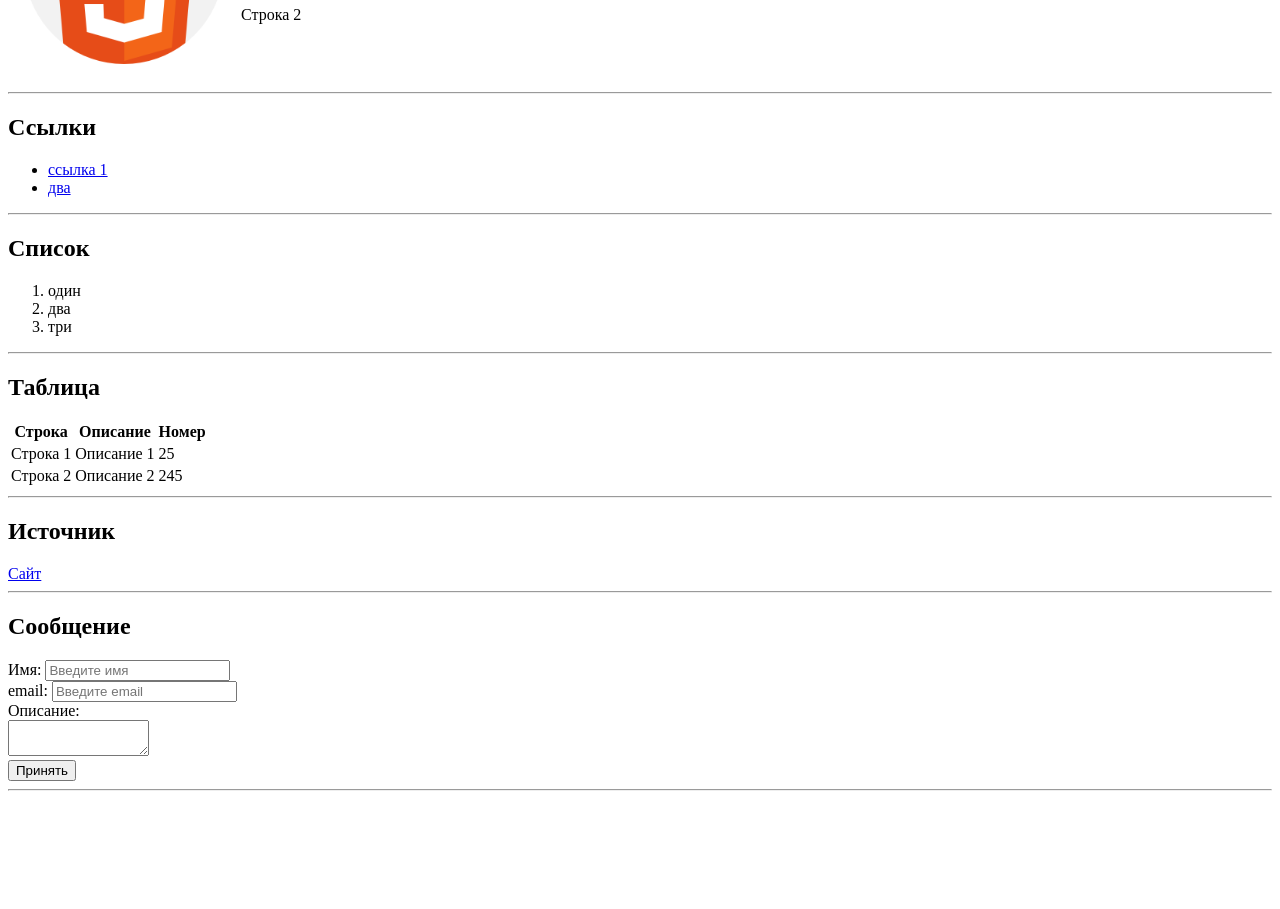
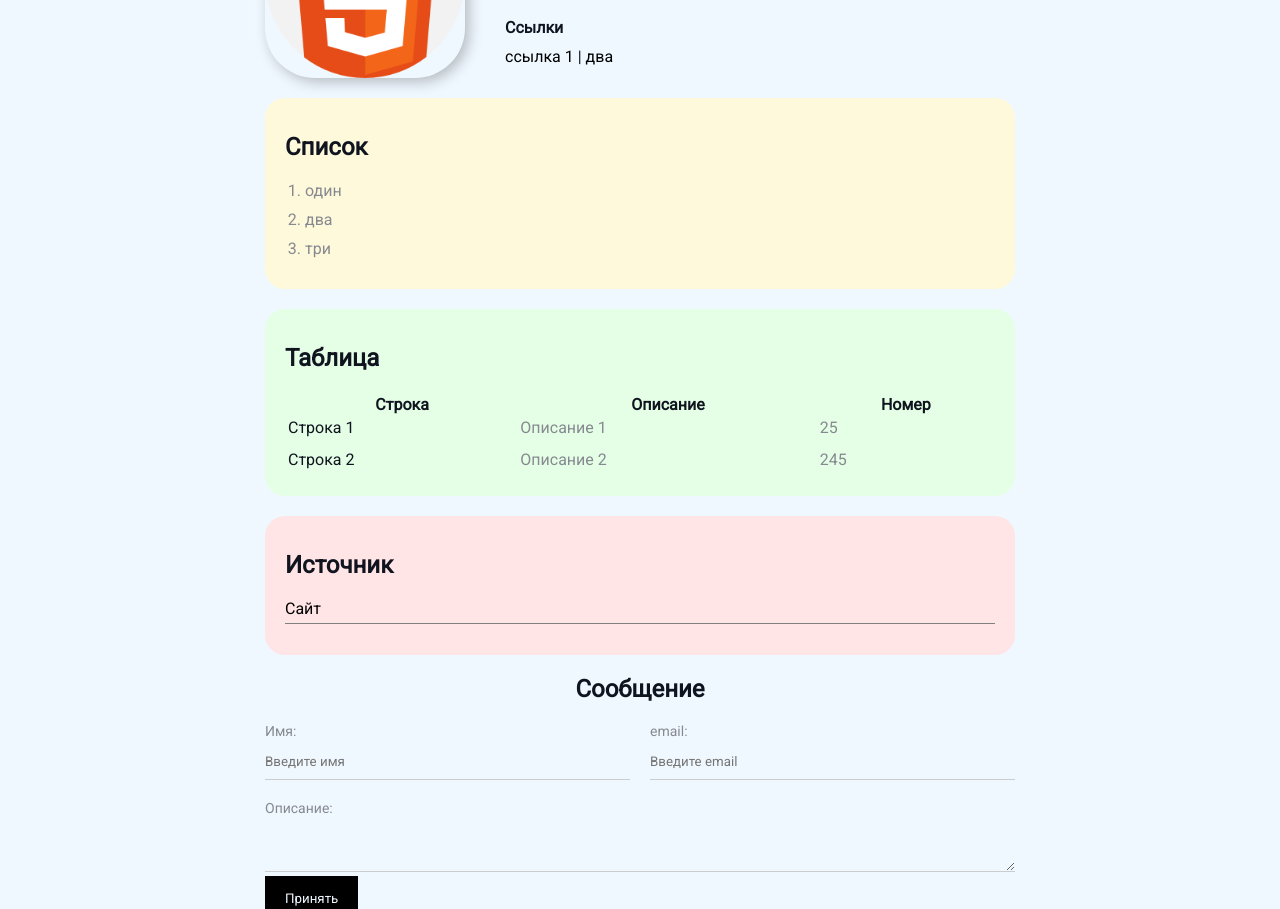
Before and after one commit to MegaMasterPRO/test-site, a plain HTML site: page index.html in a window 1280 px wide. Shown: the part 160-1069 px from the top of the page. Before the commit the page ends 959 px from the top, so only its background shows below. Drawn offline with Linux system fonts and the light colour scheme.

Commit message:
Add files via upload

```diff
--- a/index.html
+++ b/index.html
@@ -1,43 +1,39 @@
 <!DOCTYPE html>
-<html lang="en">
+<html>
   <head>
     <meta charset="UTF-8" />
     <title>Основная страница</title>
+    <link rel="stylesheet" href="styles.css" />
   </head>
 
   <body>
-    <table cellspacing="15">
-      <tr>
-        <td>
-          <img src="919827.png" width="200" alt="Картинка" />
-        </td>
-        <td>
+    <div class="conteiner">
+      <div class="info">
+        <img src="919827.png" alt="Картинка" class="img" />
+        <div class="info-grp">
           <h1>Инфо</h1>
           <p>просто <em>курсив</em> <strong>жирный</strong></p>
           <p>Строка 2</p>
-        </td>
-      </tr>
-    </table>
-    <hr />
 
-    <h2><strong>Ссылки</strong></h2>
+          <h4><strong>Ссылки</strong></h4>
+          <a href="https://www.google.com/" target="_blank">ссылка 1</a>
+          |
+          <a href="https://byxatab.com/" target="_blank">два</a>
+        </div>
+      </div>
 
-    <ul>
-      <li><a href="https://www.google.com/" target="_blank">ссылка 1</a></li>
-      <li><a href="https://www.google.com/" target="_blank">два</a></li>
-    </ul>
-    <hr />
-
+      <div class="card bg-yelloy">
         <h2>Список</h2>
-    <ol>
+        <ol class="list">
           <li>один</li>
           <li>два</li>
           <li>три</li>
         </ol>
-    <hr />
+      </div>
 
+      <div class="card bg-green">
         <h2>Таблица</h2>
-    <table>
+        <table class="tbl">
           <tr>
             <th>Строка</th>
             <th>Описание</th>
@@ -54,30 +50,50 @@
             <td>245</td>
           </tr>
         </table>
-    <hr />
+      </div>
 
+      <div class="card bg-red">
         <h2>Источник</h2>
+        <ul class="link-list">
+          <li>
             <a href="st2.html" target="_blank">Сайт</a>
-    <hr />
+          </li>
+        </ul>
+      </div>
 
+      <div class="contact">
         <h2>Сообщение</h2>
 
         <form action="/">
+          <div class="row">
+            <div class="form-group">
               <label for="name">Имя:</label>
-      <input type="text" id="name" placeholder="Введите имя" />
-      <br />
+              <input
+                type="text"
+                id="name"
+                placeholder="Введите имя"
+                autocomplete="off"
+              />
+            </div>
 
+            <div class="form-group">
               <label for="email">email:</label>
-      <input type="text" id="name" placeholder="Введите email" />
-      <br />
+              <input type="text" id="email" placeholder="Введите email" />
+            </div>
+          </div>
+          <div class="form-group">
+            <label for="text">Описание:</label>
+            <textarea id="text" cols="15" rows="2"></textarea>
+          </div>
 
-      <label for="text">Описание:</label>
-      <br />
-      <textarea id="text" cols="15" rows="2"></textarea>
-      <br />
+          <input class="btn" type="submit" value="Принять" />
+        </form>
+      </div>
+      <div class="position">
+        <div class="box"></div>
+      </div>
+    </div>
 
-      <input type="submit" value="Принять" />
-    </form>
-    <hr />
+    <div style="padding-bottom: 500px"></div>
   </body>
 </html>
--- /dev/null
+++ b/styles.css
@@ -0,0 +1,230 @@
+@import url("https://fonts.googleapis.com/css2?family=Roboto&display=swap");
+
+/* * {
+    margin: 0;
+    padding: 0;
+} */
+
+body {
+  background-color: aliceblue;
+  color: #0f141e;
+
+  font-size: 16px;
+  font-weight: normal;
+  font-family: "Roboto", sans-serif;
+
+  /* font: normal 16px 'Roboto', sans-serif; */
+}
+
+.conteiner {
+  max-width: 750px;
+  margin: auto;
+  padding-top: 30px;
+}
+
+a {
+  color: black;
+  text-decoration: none;
+}
+
+a:hover {
+  text-decoration: underline;
+}
+
+a:active {
+  color: blue;
+}
+
+a:visited {
+  color: gray;
+}
+
+.img {
+  width: 200px;
+  border-radius: 50px;
+  box-shadow: 4px 4px 14px rgba(0, 0, 0, 0.25);
+}
+
+.info {
+  display: flex;
+  margin-bottom: 20px;
+}
+
+/* @media (max-width: 700px) {
+  .info {
+    display: block;
+    text-align: center;
+  }
+} */
+
+.info p {
+  color: #86898f;
+  margin: 0;
+  font-style: italic;
+  font-weight: bold;
+  text-decoration: none;
+
+  /* text-transform: uppercase; */
+  /* letter-spacing: 5px; */
+  /* word-spacing: 15px; */
+}
+
+.info-grp {
+  margin-left: 40px;
+}
+
+.info-grp h4 {
+  margin-bottom: 10px;
+}
+
+.bg-yelloy {
+  background: #fff9dc;
+}
+
+.bg-green {
+  background: #e5ffe7;
+}
+
+.bg-red {
+  background: #ffe5e5;
+}
+
+.card {
+  padding: 15px 20px;
+  margin-bottom: 20px;
+  border-radius: 20px;
+}
+
+.card h2 {
+  margin-bottom: 20px;
+}
+
+.list {
+  padding: 0 20px;
+}
+
+.list li {
+  color: #86898f;
+  margin-bottom: 10px;
+  /* border-bottom: 1px solid gray; */
+}
+
+.tbl {
+  width: 100%;
+}
+
+.tbl td {
+  padding-bottom: 10px;
+}
+
+.tbl td:nth-child(2),
+td:nth-child(3) {
+  color: #86898f;
+}
+
+.link-list {
+  list-style: none;
+  padding: 0;
+}
+
+.link-list li {
+  margin-bottom: 10px;
+  padding-bottom: 5px;
+  border-bottom: 1px solid gray;
+}
+
+.contact h2 {
+  text-align: center;
+}
+
+.form-group label {
+  display: block;
+  font-size: 14px;
+  color: #86898f;
+}
+
+.form-group input,
+.form-group textarea {
+  width: 100%;
+  box-sizing: border-box;
+  border: none;
+  background: transparent;
+  border-bottom: 1px solid #ccc;
+  color: black;
+  padding: 15px 0 10px;
+  outline: none;
+  font-family: inherit;
+}
+
+.row {
+  display: flex;
+  margin-bottom: 20px;
+}
+
+.row > .form-group {
+  width: 50%;
+  margin-right: 20px;
+}
+
+.row > .form-group:last-child {
+  margin-right: 0;
+}
+
+.btn {
+  background-color: black;
+  padding: 15px 20px;
+  color: aliceblue;
+  border: none;
+  font-family: inherit;
+  cursor: pointer;
+}
+
+.btn:hover {
+  opacity: 0.9;
+}
+
+/* .tbl tr:nth-child(odd) {
+    background: red;
+} */
+
+/*.lk {
+    background: green;
+    padding: 10px 30px;
+    margin: 5px;
+
+    border: 5px solid red;
+    border-bottom-style: dotted;
+    border-top-width: 15px;
+    border-right-color: aqua;
+}
+
+.box-model > div {
+    float: left;
+    background: #000;
+    height: 200px;
+    border: 4px solid green;
+    width: 25%;
+    box-sizing: border-box;
+} */
+
+/* position */
+
+/* .position {
+  position: relative;
+  border: 4px solid black;
+  margin-top: 40px;
+  padding: 20px;
+  height: 300px;
+}
+
+.box {
+  position: fixed;
+  top: 0;
+  left: 0;
+  /* border-radius: 50%; */
+/* bottom: 150px;*/
+/* left: 0px; */
+/*width: 100%;
+  height: 50px;
+  background: lightcoral;
+} */
```
Lines whose indentation alone changed are shown as unchanged.
